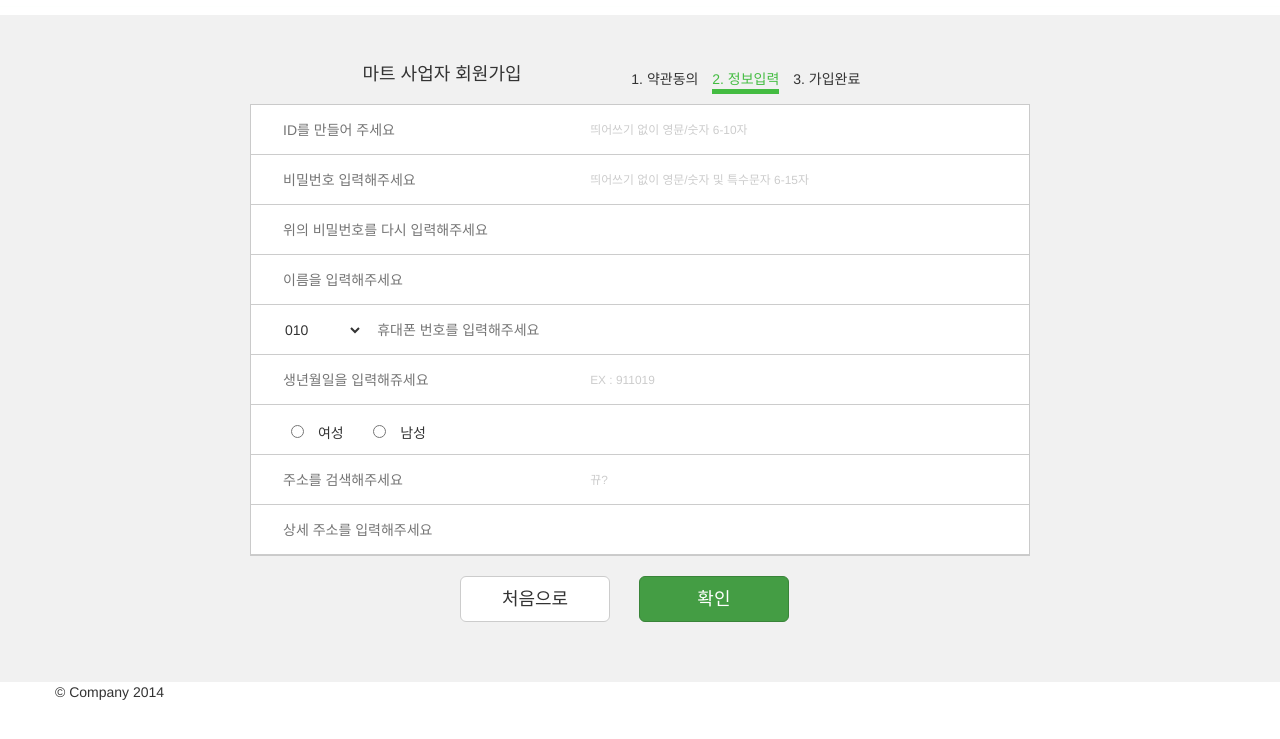
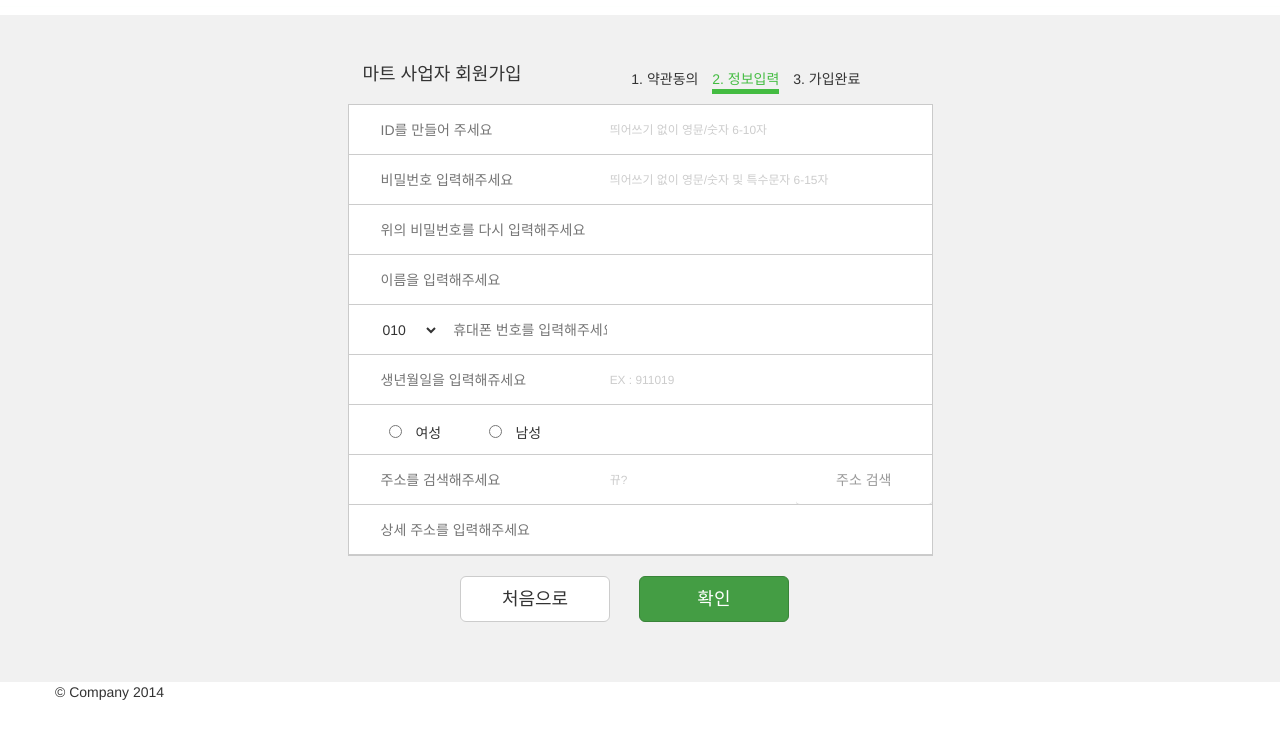
Before and after one commit to lulIaby1una/jangbollae, a plain HTML site: page signup/signup_mart.html in a window 1280 px wide. Both pictures are taken after a click on the button "동의하고 회원가입". Shown: the part 55-794 px from the top of the page. Drawn offline with nearby package versions, Linux system fonts and the light colour scheme.

Commit message:
SignUp form user(wide) mart(narrow)

```diff
--- a/signup/signup_mart.html
+++ b/signup/signup_mart.html
@@ -91,8 +91,8 @@ function press(f){ if(f.keyCode == 13){ formname.submit(); } }
 
 			</div>
 			<div class="row">
-				<div class="col-sm-2"></div>
-				<div class="col-sm-8 div-wrap-f inner-flow-f">
+				<div id="s1" class="col-sm-2"></div>
+				<div id="s2" class="col-sm-8 div-wrap-f inner-flow-f">
 					  <p>Nullam quis risus eget urna mollis ornare vel eu leo. Cum sociis natoque penatibus et magnis dis parturient montes, nascetur ridiculus mus. Nullam id dolor id nibh ultricies vehicula.</p>
 					      <p>Cum sociis natoque penatibus et magnis dis parturient montes, nascetur ridiculus mus. Donec ullamcorper nulla non metus auctor fringilla. Duis mollis, est non commodo luctus, nisi erat porttitor ligula, eget lacinia odio sem nec elit. Donec ullamcorper nulla non metus auctor fringilla.</p>
 						      <p>Maecenas sed diam eget risus varius blandit sit amet non magna. Donec id elit non mi porta gravida at eget metus. Duis mollis, est non commodo luctus, nisi erat porttitor ligula, eget lacinia odio sem nec elit.</p>
@@ -271,6 +271,9 @@ $(".signup-mart").on("click", function(){
 });
 
 $("#agr-btn").on("click", function(){
+	$("#s1").attr("class","col-sm-3");
+	$("#s2").attr("class","col-sm-6 div-wrap-f inner-flow-f");
+
 	$("#agr").removeAttr("class");
 	$("#agr-btn").text("확인");
 	$("#agr-btn").css("width", "150px");
@@ -318,10 +321,10 @@ $("#agr-btn").on("click", function(){
 	strVar += "                        <div class=\"hint\"><small>EX : 911019<\/small><\/div>";
 	strVar += "                    <\/div>";
 	strVar += "                    <div class=\"form-wrap-f\">";
-	strVar += "                        <div class=\"hp\" style=\"float:left\">";
+	strVar += "                        <div class=\"hp\" style=\"float:left; width:100px\">";
 	strVar += "                            <input type=\"radio\" class=\"rad\" name=\"radioSex\" id=\"sex\" value=\"female\"> 여성";
 	strVar += "                            <\/div>";
-	strVar += "                            <div class=\"hp\" style=\"float:left\">";
+	strVar += "                            <div class=\"hp\" style=\"float:left; width:100px\">";
 	strVar += "                            <input type=\"radio\" class=\"rad\" name=\"radioSex\" id=\"sex\" value=\"male\"> 남성";
 	strVar += "                            <\/div>";
 	strVar += "                    <\/div>";
@@ -329,7 +332,8 @@ $("#agr-btn").on("click", function(){
 	strVar += "                        <div class=\"bloc\">";
 	strVar += "                        <input type=\"text\" class=\"form-f\" maxlength=\"40\" placeholder=\"주소를 검색해주세요\">";
 	strVar += "                        <\/div>";
-	strVar += "                        <div class=\"hint\"><small>뀨?<\/small><\/div>";
+	strVar += "                        <div class=\"hint\" style=\"width:30%\"><small>뀨?<\/small><\/div>";
+	    strVar += "                        <a href class=\"btn btn-default\" style=\"padding 10px; display:unset; float: right; height: 50px; border: 0; border-bottom: 1px solid #ccc; line-height:38px; padding-left:40px; padding-right:40px; color:#999\">주소 검색<\/a>";
 	strVar += "                    <\/div>";
 	strVar += "                    <div class=\"form-wrap-f\">";
 	strVar += "                        <div class=\"bloc\">";
```
Also changed, not shown: signup/signup_user.html (+4 -3 lines).
